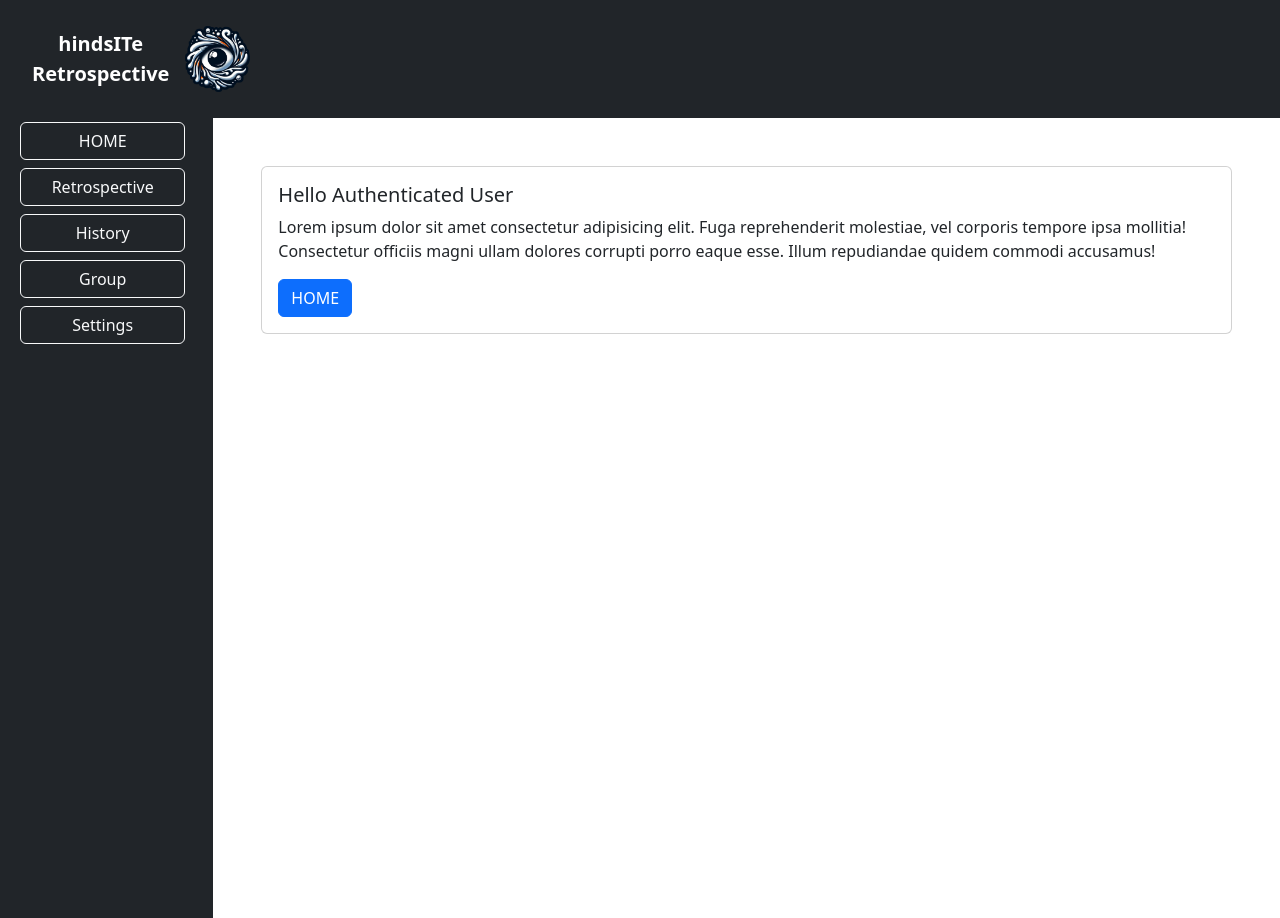
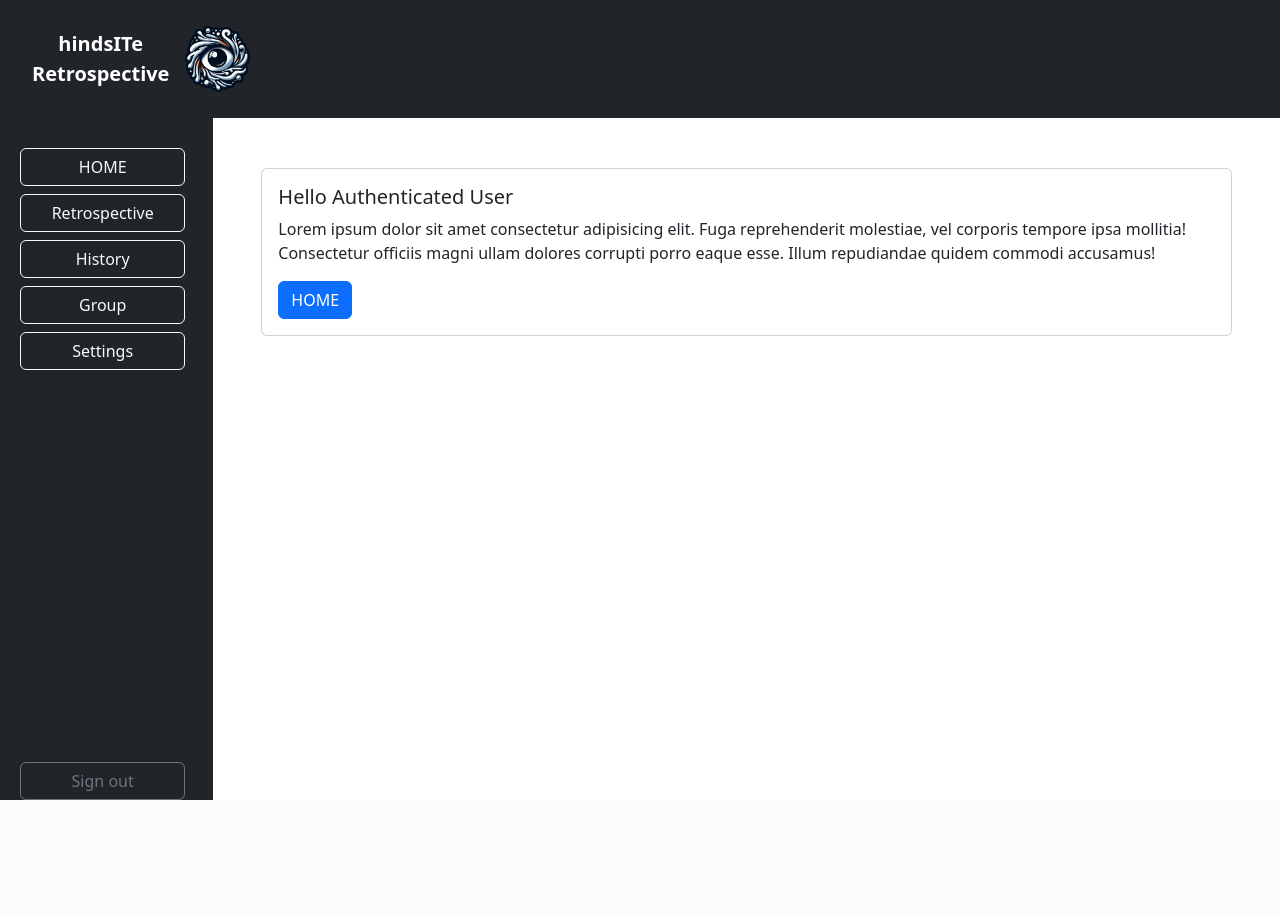
Before and after one commit to Bilgecrank/hindsite, a Flask app: page /group in a window 1280 px wide. After the commit the page ends 800 px from the top, so only its background shows below. Run offline with Flask 3, Linux system fonts and the light colour scheme; the visitor is signed in with stand-in values (Sample User, id 1); parts of the project's set-up code (start-up, migrations or seed data) failed here and were passed over; some libraries are stand-ins or nearby versions.

Commit message:
added logout button to offcanvas.
The height of the components is no longer stretching the page. The top nav has been made fixed to the top of the page, so vh-100 is now exactly the size of the container, rather than the size of the container plus the height of the navbar. To adjust the position of components within these containers, padding had to be introduced before the components.

```diff
--- a/app/hindsite/templates/base.html
+++ b/app/hindsite/templates/base.html
@@ -12,7 +12,7 @@
   <body>
     <div class="row-g-0">
       <div class="column g-0 col">
-        <nav class="navbar navbar-expand-lg navbar-dark bg-dark"
+        <nav class="navbar navbar-expand-lg navbar-dark bg-dark fixed-top"
               id="redTheme">
           <div class="justify-content-start container-fluid px-3 py-3">
             <button class="navbar-toggler d-lg-none rotation"
@@ -54,8 +54,9 @@
               type="button" data-bs-target="#top-nav"
               data-bs-dismiss="offcanvas" aria-label="close"></button>
           </div>
-          <div class="offcanvas-body vh-100 vw-10">
-            <ul class="navbar-nav justify-content-start flex-grow-1 pe-3 mx-3">
+          <div class="offcanvas-body vh-100 vw-10 pt-5">
+            <ul class="navbar-nav justify-content-start flex-grow-1 pe-3 mx-3 pt-5">
+              <div class="d-flex flex-column justify-content-start w-100 h-100 pt-5">
                 <li class="nav-items">
                   <a href="{{ url_for('home.homepage')}}" class="btn btn-outline-light w-100 mx-1 my-1">HOME</a>
                 </li>
@@ -71,14 +72,22 @@
                 <li class="nav-items">
                   <a href="{{ url_for('core.settings')}}" class="btn btn-outline-light w-100 mx-1 my-1">Settings</a>
                 </li>
+              <div class="d-flex w-100 h-100">
+                <li class="nav-items align-self-end w-100">
+                  <a href="{{ url_for('auth.sign_out')}}" class="btn btn-outline-secondary w-100 mx-1">Sign out</a>
+                </li>
+              </div>
+            </div>
             </ul>
           </div>
         </div>
       </div>
-      <main class="column g-0 col-sm-12 col-md-10">
-        <div>
+      <main class="column g-0 col-sm-12 col-md-10 pt-5">
+        <div class="pt-5">
+          <div class="pt-4">
             {% block content %}
             {% endblock %}
+          </div>
         </div>
         {% with messages = get_flashed_messages() %}
           {% if messages %}
```
Also changed, not shown: app/hindsite/auth/auth.py (+11 -1 lines). Lines whose indentation alone changed are shown as unchanged.
